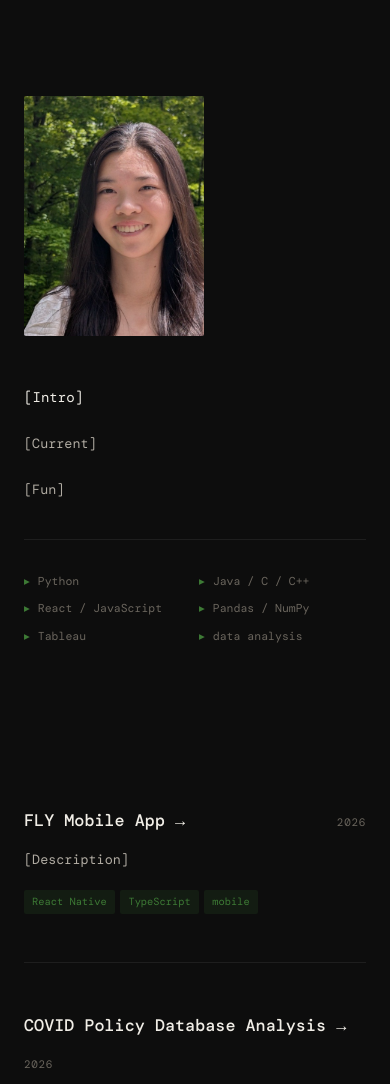
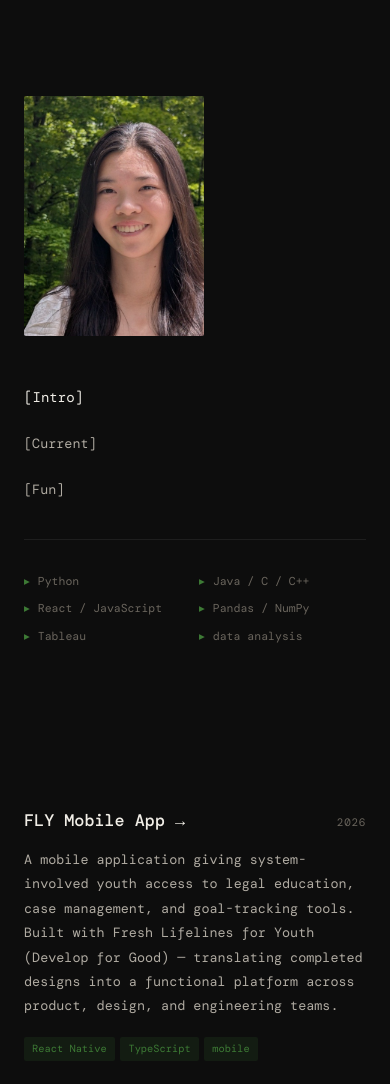
Before and after one commit to eyt44/eyt44.github.io, a plain HTML site: page index.html in a window 390 px wide. Shown: the top 1084 px of the page. Drawn offline with nearby package versions, Linux system fonts and the light colour scheme; a web font is replaced by a local one.

Commit message:
Replace placeholder description with project details
Updated project description for FLY Mobile App.

```diff
--- a/index.html
+++ b/index.html
@@ -271,7 +271,9 @@
               <h3><a href="projects/fly-app.html">FLY Mobile App →</a></h3>
               <span class="project-year">2026</span>
             </div>
-            <p>[Description]</p>
+            <p>A mobile application giving system-involved youth access to legal education, case management,
+              and goal-tracking tools. Built with Fresh Lifelines for Youth (Develop for Good) — translating
+              completed designs into a functional platform across product, design, and engineering teams.</p>
             <div class="project-stack">
               <span class="tag">React Native</span><span class="tag">TypeScript</span><span class="tag">mobile</span>
             </div>
```
